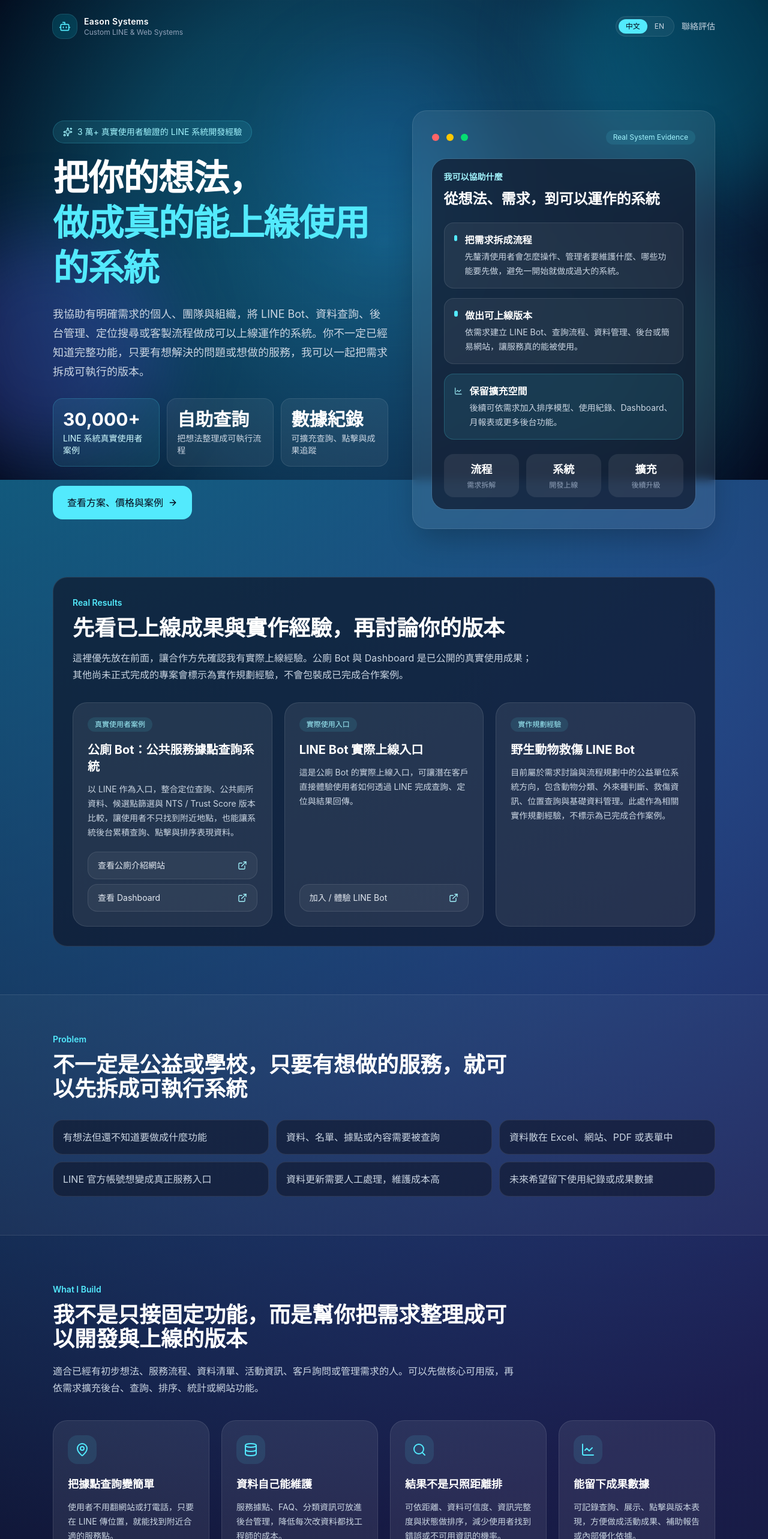
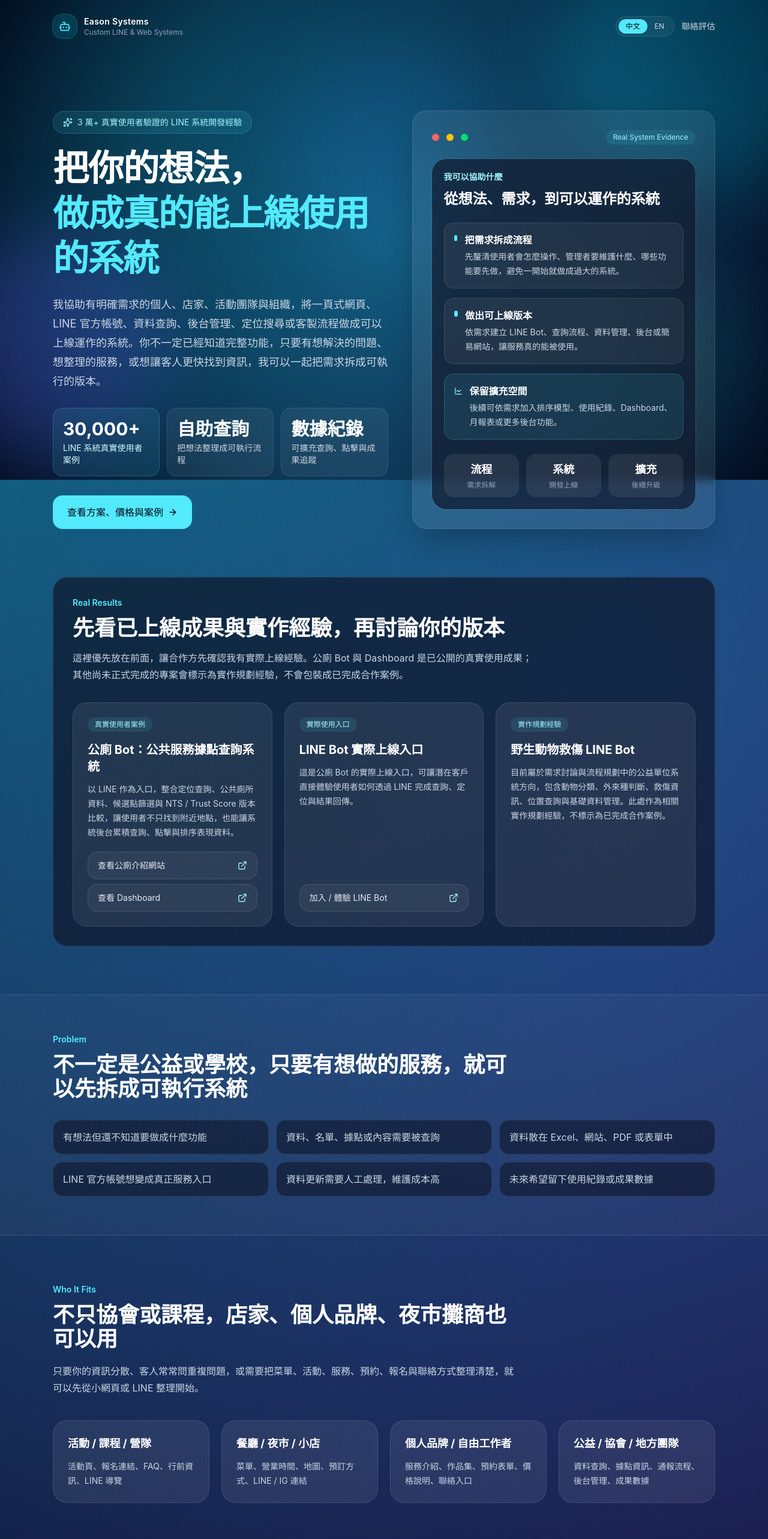
Before and after one commit to eason11133/eason-systems, a React (Vite) app: page / in a window 1280 px wide. Shown: the top 2566 px of the page at 60% size. Built offline with nearby package versions, Linux system fonts and the light colour scheme.

Commit message:
grgadrga

```diff
--- a/src/App.jsx
+++ b/src/App.jsx
@@ -42,7 +42,7 @@
     heroTop: "把你的想法，",
     heroHighlight: "做成真的能上線使用的系統",
     heroText:
-      "我協助有明確需求的個人、團隊與組織，將 LINE Bot、資料查詢、後台管理、定位搜尋或客製流程做成可以上線運作的系統。你不一定已經知道完整功能，只要有想解決的問題或想做的服務，我可以一起把需求拆成可執行的版本。",
+      "我協助有明確需求的個人、店家、活動團隊與組織，將一頁式網頁、LINE 官方帳號、資料查詢、後台管理、定位搜尋或客製流程做成可以上線運作的系統。你不一定已經知道完整功能，只要有想解決的問題、想整理的服務，或想讓客人更快找到資訊，我可以一起把需求拆成可執行的版本。",
     heroButton: "查看方案、價格與案例",
     stat1Title: "30,000+",
     stat1Text: "LINE 系統真實使用者案例",
@@ -69,10 +69,19 @@
       "資料更新需要人工處理，維護成本高",
       "未來希望留下使用紀錄或成果數據",
     ],
+    audienceLabel: "Who It Fits",
+    audienceTitle: "不只協會或課程，店家、個人品牌、夜市攤商也可以用",
+    audienceText: "只要你的資訊分散、客人常常問重複問題，或需要把菜單、活動、服務、預約、報名與聯絡方式整理清楚，就可以先從小網頁或 LINE 整理開始。",
+    audienceGroups: [
+      ["活動 / 課程 / 營隊", "活動頁、報名連結、FAQ、行前資訊、LINE 導覽"],
+      ["餐廳 / 夜市 / 小店", "菜單、營業時間、地圖、預訂方式、LINE / IG 連結"],
+      ["個人品牌 / 自由工作者", "服務介紹、作品集、預約表單、價格說明、聯絡入口"],
+      ["公益 / 協會 / 地方團隊", "資料查詢、據點資訊、通報流程、後台管理、成果數據"],
+    ],
     buildLabel: "What I Build",
     buildTitle: "我不是只接固定功能，而是幫你把需求整理成可以開發與上線的版本",
     buildText:
-      "適合已經有初步想法、服務流程、資料清單、活動資訊、客戶詢問或管理需求的人。可以先做核心可用版，再依需求擴充後台、查詢、排序、統計或網站功能。",
+      "適合已經有初步想法、服務流程、資料清單、活動資訊、菜單/服務項目、客戶詢問或管理需求的人。不論是餐廳、夜市攤商、個人品牌、課程活動或公益組織，都可以先做核心可用版，再依需求擴充後台、查詢、排序、統計或網站功能。",
     features: [
       { icon: MapPin, title: "把據點查詢變簡單", text: "使用者不用翻網站或打電話，只要在 LINE 傳位置，就能找到附近合適的服務點。" },
       { icon: Database, title: "資料自己能維護", text: "服務據點、FAQ、分類資訊可放進後台管理，降低每次改資料都找工程師的成本。" },
@@ -90,17 +99,20 @@
     outcomes: ["把模糊想法整理成清楚功能與流程", "讓使用者能真的在線上完成查詢或操作", "讓資料或內容可以由管理者自己維護", "讓系統未來能累積使用紀錄與成果數據"],
     packageLabel: "Plans & Pricing",
     packageTitle: "可以先從小網頁 / LINE 整理開始，再升級成完整系統",
-    packageText: "不一定一開始就做 3 萬以上的大系統。若只是想讓活動資訊更清楚、整理 LINE 官方帳號、放報名表與 FAQ，也可以先從小方案開始。目前價格以學生開發者優惠價呈現，會比一般市場客製行情低一些；若合作滿意，也希望能提供推薦語、推薦信或同意匿名案例回饋。",
+    packageText: "不一定一開始就做 3 萬以上的大系統。若只是想讓活動資訊、店家資訊、菜單服務、個人品牌、LINE 官方帳號、報名表或 FAQ 更清楚，也可以先從小方案開始。目前價格以學生開發者優惠價呈現，會比一般市場客製行情低一些；若合作滿意，也希望能提供推薦語、推薦信或同意匿名案例回饋。",
     smallPlanLabel: "Small Starter Plans",
     smallPlanTitle: "低門檻小方案，適合先改善現有流程",
-    smallPlanText: "這些方案是學生開發者優惠價，適合還不確定要不要做完整系統的客戶。先把網頁、LINE、FAQ、表單與資訊整理好，後續若需要資料查詢、後台或 Dashboard，再升級成完整系統。若合作滿意，歡迎提供推薦語或案例回饋，作為後續作品集與合作參考。",
+    smallPlanText: "這些方案是學生開發者優惠價，適合還不確定要不要做完整系統的客戶。先把網頁、LINE、FAQ、表單、菜單、服務項目與聯絡資訊整理好，後續若需要資料查詢、後台或 Dashboard，再升級成完整系統。若合作滿意，歡迎提供推薦語或案例回饋，作為後續作品集與合作參考。",
     smallPlans: [
       { name: "一頁式活動 / 課程網頁", price: "學生價 NT$ 5,000–12,000", subtitle: "適合活動、課程、營隊、講座、工作坊", items: ["活動介紹與重點整理", "報名連結 / 表單整合", "時間地點與注意事項", "FAQ 與聯絡資訊"] },
       { name: "LINE 官方帳號整理", price: "學生價 NT$ 3,000–8,000", subtitle: "適合已經有 LINE，但資訊分散或選單不好用", items: ["圖文選單規劃", "常見問題分類", "表單 / 官網 / 社群連結整理", "基礎回覆文字整理"] },
+      { name: "小店 / 餐飲資訊頁", price: "學生價 NT$ 3,000–8,000", subtitle: "適合餐廳、咖啡廳、夜市攤商、小吃店或市集品牌", items: ["店家介紹與招牌品項", "菜單 / 價格 / 營業時間", "Google 地圖與交通資訊", "LINE / IG / 電話連結"] },
+      { name: "個人品牌 / 服務預約頁", price: "學生價 NT$ 5,000–12,000", subtitle: "適合美業、家教、教練、攝影、芳療、講師或自由工作者", items: ["個人介紹與服務項目", "作品 / 案例 / 客戶回饋", "預約表單或諮詢連結", "LINE / IG / 社群整合"] },
+      { name: "市集 / 出攤資訊頁", price: "學生價 NT$ 5,000–12,000", subtitle: "適合會定期出攤、接預訂或需要公告活動資訊的品牌", items: ["出攤日期與地點", "商品介紹與預訂方式", "活動注意事項", "社群與聯絡連結整理"] },
       { name: "小型品牌 / 服務介紹頁", price: "學生價 NT$ 8,000–18,000", subtitle: "適合小店、個人品牌、服務頁或作品頁", items: ["品牌與服務介紹", "作品 / 案例區塊", "聯絡方式與社群連結", "基礎 RWD 版面"] },
       { name: "小型 FAQ / 資訊整理版", price: "學生價 NT$ 8,000–20,000", subtitle: "適合重複詢問很多，但暫時不需要後台的單位", items: ["5–10 個常見問題整理", "基本分流與按鈕導覽", "外部連結整合", "基礎測試與操作說明"] },
     ],
-    upgradeNote: "小方案不包含客製後台、資料庫、Dashboard、定位查詢或複雜流程。價格為學生開發者優惠價，範圍會在合作前確認；若後續需要完整系統，可直接延伸成下方基礎 / 標準 / 進階版本。",
+    upgradeNote: "小方案以資訊整理與簡單頁面/LINE 流程為主，不包含客製後台、資料庫、Dashboard、定位查詢或複雜流程。價格為學生開發者優惠價，範圍會在合作前確認；若後續需要完整系統，可直接延伸成下方基礎 / 標準 / 進階版本。",
     smallPlanButton: "選這個方案來信討論",
     smallPlanMailSubject: "小方案合作詢問｜",
     crmPlanButton: "選這個 CRM 方案來信討論",
@@ -206,7 +218,7 @@
     heroTop: "Turn your idea",
     heroHighlight: "into a working online system",
     heroText:
-      "I help individuals, teams, and organizations turn LINE Bots, data search, admin dashboards, location-based search, and custom workflows into systems that can actually launch. You do not need a complete specification at the beginning — I can help break your idea into a buildable first version.",
+      "I help individuals, small businesses, event teams, and organizations turn one-page websites, LINE official accounts, data search, admin dashboards, location-based search, and custom workflows into systems that can actually launch. You do not need a complete specification at the beginning — I can help break your idea, service, or customer information flow into a buildable first version.",
     heroButton: "View plans, pricing, and cases",
     stat1Title: "30,000+",
     stat1Text: "Real users in a LINE system case",
@@ -233,10 +245,19 @@
       "Updating information manually is costly and slow",
       "You want usage logs or outcome data in the future",
     ],
+    audienceLabel: "Who It Fits",
+    audienceTitle: "Not only organizations — shops, personal brands, and vendors can use this too",
+    audienceText: "If your information is scattered, customers repeatedly ask the same questions, or you need to organize menus, events, services, reservations, registrations, and contact links, you can start with a small web or LINE cleanup plan.",
+    audienceGroups: [
+      ["Events / courses / camps", "Event pages, registration links, FAQs, pre-event info, LINE navigation"],
+      ["Restaurants / vendors / small shops", "Menus, opening hours, maps, preorder info, LINE / IG links"],
+      ["Personal brands / freelancers", "Service pages, portfolios, booking forms, pricing, contact entry"],
+      ["Nonprofits / associations / local teams", "Data search, service points, reporting flows, admin panels, outcome data"],
+    ],
     buildLabel: "What I Build",
     buildTitle: "I do not only sell fixed features — I help turn requirements into a buildable and launchable version",
     buildText:
-      "This is suitable for people who already have an initial idea, service flow, data list, event information, customer questions, or management needs. Start with a usable core version, then expand search, admin panels, ranking, analytics, or web features later.",
+      "This is suitable for people who already have an initial idea, service flow, data list, event information, menu/service information, customer questions, or management needs. It can work for restaurants, night-market vendors, personal brands, course/event teams, or nonprofit organizations. Start with a usable core version, then expand search, admin panels, ranking, analytics, or web features later.",
     features: [
       { icon: MapPin, title: "Make location search easier", text: "Users can send their location in LINE and get suitable nearby service points without searching websites or calling." },
       { icon: Database, title: "Let admins maintain data", text: "Service points, FAQs, and categories can be managed in an admin panel, reducing repeated engineering changes." },
@@ -254,17 +275,20 @@
     outcomes: ["Turn vague ideas into clear features and flows", "Let users complete real actions online", "Allow admins to maintain content and data", "Let the system accumulate usage and outcome data"],
     packageLabel: "Plans & Pricing",
     packageTitle: "Start with a small web / LINE cleanup plan, then upgrade into a full system",
-    packageText: "You do not need to start with a NT$30,000+ system. If you only need clearer event information, LINE official account cleanup, registration links, and FAQs, you can start with a small plan first. Current pricing is a student-developer rate, slightly lower than typical custom development market pricing. If the cooperation goes well, a testimonial, recommendation letter, or anonymized case feedback would be appreciated.",
+    packageText: "You do not need to start with a NT$30,000+ system. If you only need clearer event information, shop information, menu/service details, personal brand pages, LINE official account cleanup, registration links, and FAQs, you can start with a small plan first. Current pricing is a student-developer rate, slightly lower than typical custom development market pricing. If the cooperation goes well, a testimonial, recommendation letter, or anonymized case feedback would be appreciated.",
     smallPlanLabel: "Small Starter Plans",
     smallPlanTitle: "Low-entry plans for improving your current workflow first",
-    smallPlanText: "These are student-developer rates for clients who are not sure whether they need a full system yet. Start by organizing a webpage, LINE menu, FAQs, forms, and information. Later, it can be upgraded into data search, admin panels, or dashboards. If the cooperation goes well, a testimonial or case feedback would be appreciated.",
+    smallPlanText: "These are student-developer rates for clients who are not sure whether they need a full system yet. Start by organizing a webpage, LINE menu, FAQs, forms, menus, services, and contact information. Later, it can be upgraded into data search, admin panels, or dashboards. If the cooperation goes well, a testimonial or case feedback would be appreciated.",
     smallPlans: [
       { name: "One-page event / course page", price: "Student rate NT$ 5,000–12,000", subtitle: "For events, courses, camps, lectures, and workshops", items: ["Event introduction and key information", "Registration link / form integration", "Time, location, and reminders", "FAQ and contact information"] },
       { name: "LINE official account cleanup", price: "Student rate NT$ 3,000–8,000", subtitle: "For existing LINE accounts with scattered information or unclear menus", items: ["Rich menu planning", "FAQ categorization", "Form / website / social link organization", "Basic reply text cleanup"] },
+      { name: "Small shop / restaurant info page", price: "Student rate NT$ 3,000–8,000", subtitle: "For restaurants, cafés, night-market vendors, food stalls, or market brands", items: ["Shop intro and signature items", "Menu / pricing / opening hours", "Google Maps and directions", "LINE / IG / phone links"] },
+      { name: "Personal brand / service booking page", price: "Student rate NT$ 5,000–12,000", subtitle: "For beauty services, tutors, coaches, photographers, aromatherapy, lecturers, or freelancers", items: ["Personal intro and services", "Works / cases / testimonials", "Booking form or inquiry link", "LINE / IG / social integration"] },
+      { name: "Market booth / pop-up info page", price: "Student rate NT$ 5,000–12,000", subtitle: "For brands that attend markets, take preorders, or announce pop-up events", items: ["Booth dates and locations", "Product intro and preorder method", "Event reminders", "Social and contact links"] },
       { name: "Small brand / service page", price: "Student rate NT$ 8,000–18,000", subtitle: "For small shops, personal brands, service pages, or portfolio pages", items: ["Brand and service introduction", "Works / case section", "Contact and social links", "Basic responsive layout"] },
       { name: "Small FAQ / info cleanup", price: "Student rate NT$ 8,000–20,000", subtitle: "For teams with repeated questions but no need for admin panels yet", items: ["5–10 common questions", "Basic flow and button navigation", "External link integration", "Basic testing and usage guide"] },
     ],
-    upgradeNote: "Small plans do not include custom admin panels, databases, dashboards, location search, or complex workflows. Pricing is a student-developer rate and the exact scope will be confirmed before cooperation. If needed, these plans can later be extended into the starter, standard, or advanced system plans below.",
+    upgradeNote: "Small plans focus on information organization and simple web / LINE flows. They do not include custom admin panels, databases, dashboards, location search, or complex workflows. Pricing is a student-developer rate and the exact scope will be confirmed before cooperation. If needed, these plans can later be extended into the starter, standard, or advanced system plans below.",
     smallPlanButton: "Email about this plan",
     smallPlanMailSubject: "Small plan inquiry｜",
     crmPlanButton: "Email about this CRM plan",
@@ -561,6 +585,8 @@
 
         <section className="border-y border-white/10 bg-white/[0.03]"><div className="mx-auto max-w-6xl px-6 py-16"><div className="max-w-3xl"><p className="text-sm font-semibold text-cyan-300">{t.problemLabel}</p><h2 className="mt-3 text-3xl font-bold text-white md:text-4xl">{t.problemTitle}</h2></div><div className="mt-8 grid gap-3 md:grid-cols-3">{t.painPoints.map((item) => <div key={item} className="rounded-2xl border border-white/10 bg-slate-900/60 p-4 text-slate-300">{item}</div>)}</div></div></section>
 
+        <section className="mx-auto max-w-6xl px-6 py-20"><div className="mb-10 max-w-3xl"><p className="text-sm font-semibold text-cyan-300">{t.audienceLabel}</p><h2 className="mt-3 text-3xl font-bold text-white md:text-4xl">{t.audienceTitle}</h2><p className="mt-5 leading-7 text-slate-300">{t.audienceText}</p></div><div className="grid gap-5 md:grid-cols-2 lg:grid-cols-4">{t.audienceGroups.map(([title, text]) => <Card key={title} className="bg-slate-900/70"><CardContent className="p-6"><p className="text-lg font-bold text-white">{title}</p><p className="mt-3 text-sm leading-6 text-slate-300">{text}</p></CardContent></Card>)}</div></section>
+
         <section id="solution" className="mx-auto max-w-6xl px-6 py-20"><div className="mb-10 max-w-3xl"><p className="text-sm font-semibold text-cyan-300">{t.buildLabel}</p><h2 className="mt-3 text-3xl font-bold text-white md:text-4xl">{t.buildTitle}</h2><p className="mt-5 leading-7 text-slate-300">{t.buildText}</p></div><div className="grid gap-5 md:grid-cols-4">{t.features.map((feature) => { const Icon = feature.icon; return <Card key={feature.title}><CardContent className="p-6"><div className="mb-5 flex h-12 w-12 items-center justify-center rounded-2xl bg-cyan-300/10"><Icon className="h-6 w-6 text-cyan-300" /></div><h3 className="text-lg font-semibold text-white">{feature.title}</h3><p className="mt-3 text-sm leading-6 text-slate-300">{feature.text}</p></CardContent></Card>; })}</div></section>
 
         <section className="border-y border-white/10 bg-white/[0.03]"><div className="mx-auto max-w-6xl px-6 py-20"><div className="mb-10 max-w-3xl"><p className="text-sm font-semibold text-cyan-300">{t.flowLabel}</p><h2 className="mt-3 text-3xl font-bold text-white md:text-4xl">{t.flowTitle}</h2></div><div className="grid gap-5 md:grid-cols-4">{t.offerSteps.map(([title, text]) => <Card key={title} className="bg-slate-900/70"><CardContent className="p-6"><p className="text-sm font-semibold text-cyan-300">{title}</p><p className="mt-4 text-sm leading-7 text-slate-300">{text}</p></CardContent></Card>)}</div><div className="mt-8 grid gap-3 md:grid-cols-4">{t.outcomes.map((item) => <div key={item} className="rounded-2xl border border-cyan-300/20 bg-cyan-300/10 p-4 text-sm leading-6 text-cyan-50">{item}</div>)}</div></div></section>
```
